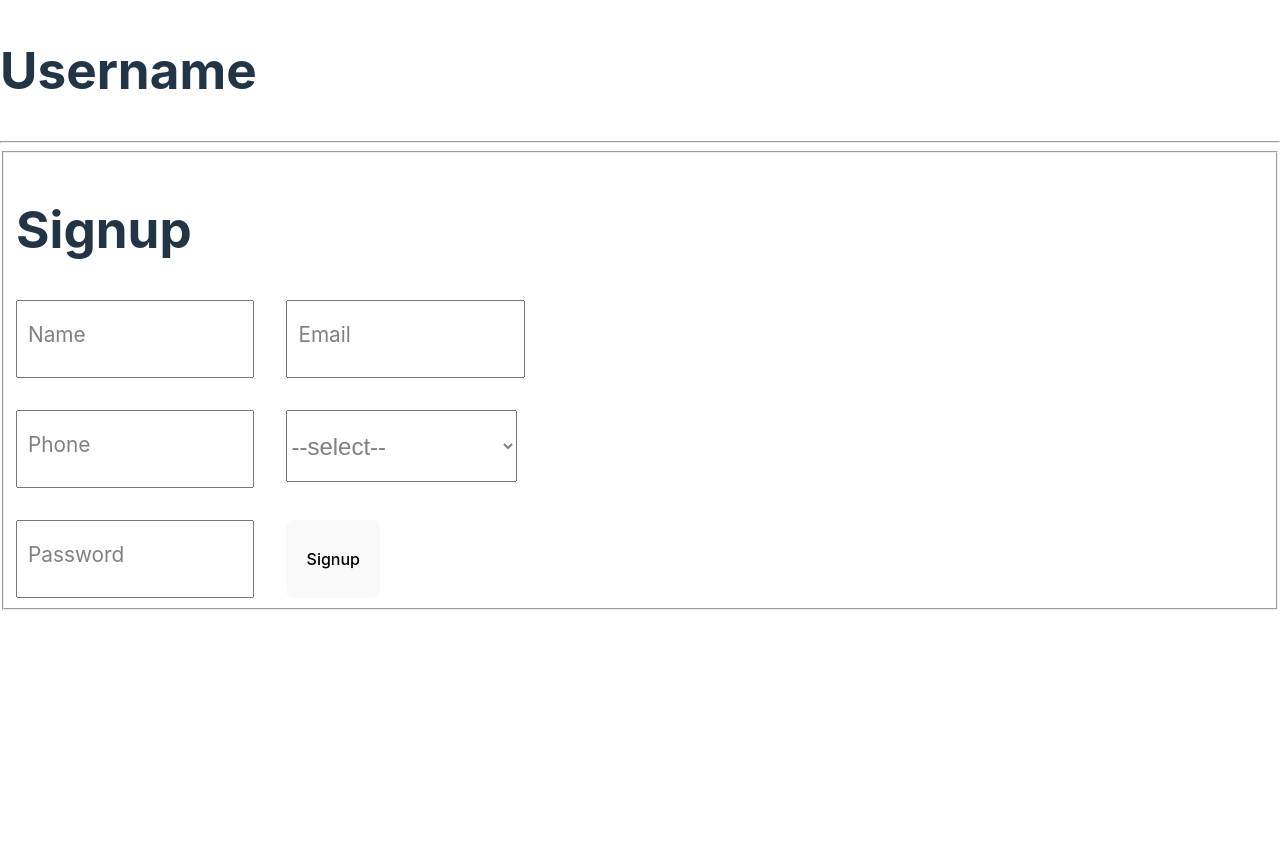
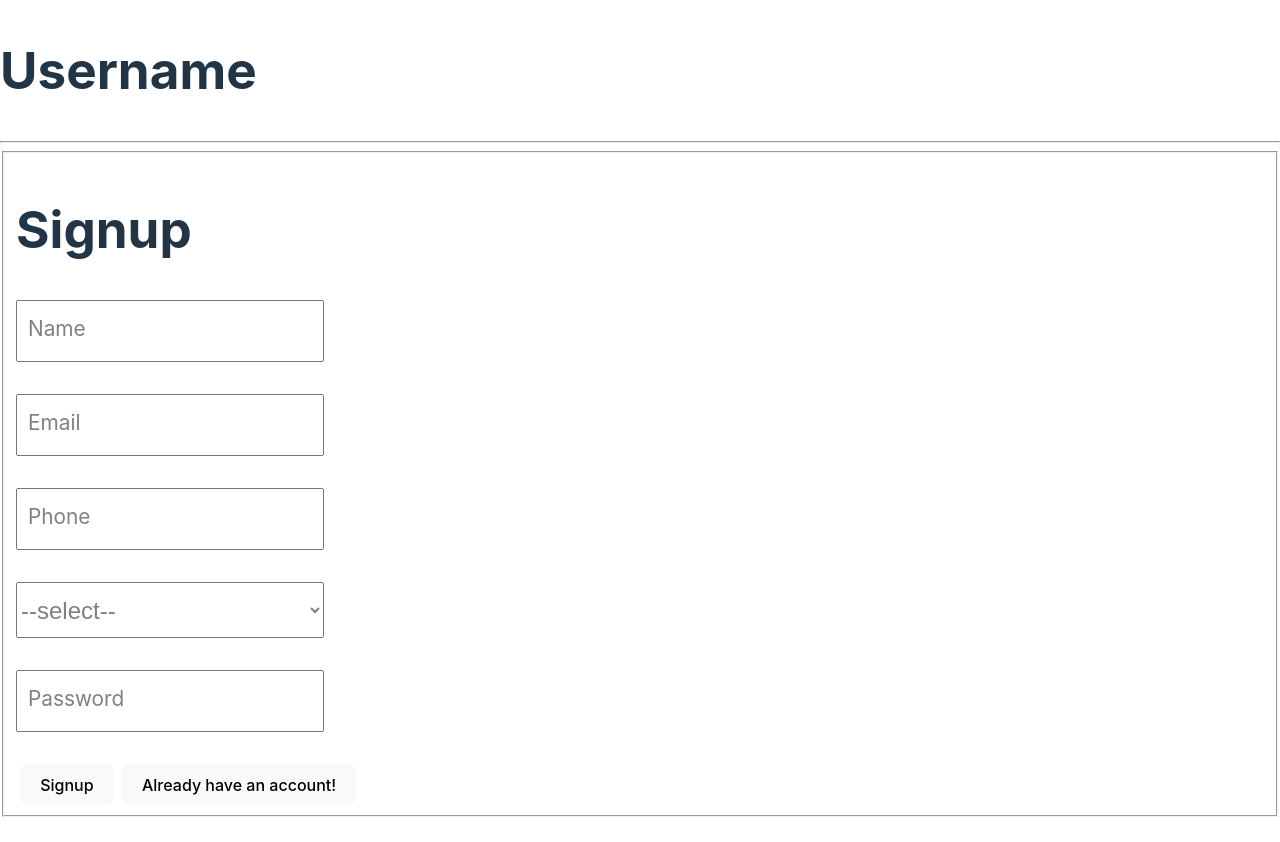
Before and after one commit to AnukoolFS1/MessagingApp, a React (Vite) app in the folder frontend/: page /chatapp/signup in a window 1280 px wide. Built offline with nearby package versions, Linux system fonts and the light colour scheme.

Commit message:
some input correction

```diff
--- a/frontend/src/index.css
+++ b/frontend/src/index.css
@@ -66,9 +66,10 @@ button:focus-visible {
   flex-direction: column;
 }
 
-.login button{
+.login button, .signup button{
   align-self: start;
-  width: 7rem;
+  /* width: 7rem; */
+  margin: auto 4px;
 }
 
 .input {
@@ -76,16 +77,16 @@ button:focus-visible {
 }
 
 .signup select{
-  width: 18vw;
-  height: 9vh;
+  width: 308px;
+  height: 7vh;
   font-size: 1.5rem;
   outline: none;
 }
 
 
 .input > input {
-  width: 18vw;
-  height: 9vh;
+  width: 300px;
+  height: 7vh;
   font-size: 1.5rem;
   outline: none;
 }
@@ -96,7 +97,7 @@ button:focus-visible {
 
 .input > input + label{
   position: absolute;
-  top: calc(100% - 7.4vh);
+  top: calc(100% - 6.1vh);
   left: 12px;
   font-size: 1.3rem;
   color: grey;
@@ -104,13 +105,12 @@ button:focus-visible {
 }
 
 .input > input:focus + label{
-  top: calc(100% - 13vh);
+  top: calc(100% - 11vh);
   background-color: #242424;
 }
 
 .input > input:valid + label {
-  top: calc(100% - 13vh);
-  background-color: #242424;
+  display: none;
 }
 
 @media (prefers-color-scheme: light) {
--- a/frontend/src/sign(in+up)/Login.tsx
+++ b/frontend/src/sign(in+up)/Login.tsx
@@ -1,10 +1,17 @@
 import Input from "./Input";
+import { useNavigate } from "react-router-dom";
 
 type Props = {
     className: string
 }
 
-export default function Login({className}:Props) {
+export default function Login({ className }: Props) {
+    const navigate = useNavigate()
+
+    const goToSignup = (e: React.MouseEvent<HTMLButtonElement>) => {
+        e.preventDefault();
+        navigate('../signup')
+    }
 
     return (
         <fieldset>
@@ -13,7 +20,10 @@ export default function Login({className}:Props) {
             <form className={className}>
                 <Input id="email-login" className="email" name="email" value="Email" />
                 <Input id="password" className="password" name="password" value="Password" />
-                <button>Login</button>
+                <div>
+                    <button>Login</button>
+                    <button onClick={goToSignup}>New User?</button>
+                </div>
             </form>
         </fieldset>
     )
--- a/frontend/src/sign(in+up)/Signup.tsx
+++ b/frontend/src/sign(in+up)/Signup.tsx
@@ -1,4 +1,5 @@
 import { useState } from "react"
+import { useNavigate } from "react-router-dom"
 import Input from "./Input"
 
 type Props = {
@@ -7,13 +8,18 @@ type Props = {
 
 
 export default function Signup({ className }: Props) {
+    const navigate = useNavigate()
     const [value, setValue] = useState<string>("")
     const condition = value === "" || value === "--select--";
-    const selectStyle = {color:condition?"grey":"white"}
+    const selectStyle = { color: condition ? "grey" : "white" }
 
+    const GotoLogin = (e: React.MouseEvent<HTMLButtonElement>) => {
+        e.preventDefault();
+        navigate('../login')
+    }
 
     const selectChange = (e: React.ChangeEvent<HTMLSelectElement>) => setValue(e.target.value)
-    const role: string[] = ["--select--",'Teacher', "Institute", "Student"]
+    const role: string[] = ["--select--", 'Teacher', "Institute", "Student"]
 
     return (
         <div>
@@ -26,13 +32,16 @@ export default function Signup({ className }: Props) {
                     <Input id="phone" className="phone" name="phone" value="Phone" />
                     <div>
                         <select name="role" id="role" value={value} onChange={selectChange} style={selectStyle}>
-                            {role.map((e:string, i:number):JSX.Element => (
-                                <option value={e} key={i} style={{color:i===0?"grey":"white"}}>{e}</option>
+                            {role.map((e: string, i: number): JSX.Element => (
+                                <option value={e} key={i} style={{ color: i === 0 ? "grey" : "white" }}>{e}</option>
                             ))}
                         </select>
                     </div>
                     <Input id="password-signup" className="password" name="password" value="Password" />
-                    <button>Signup</button>
+                    <div>
+                        <button>Signup</button>
+                        <button onClick={GotoLogin}>Already have an account!</button>
+                    </div>
                 </form>
             </fieldset>
         </div>
```
